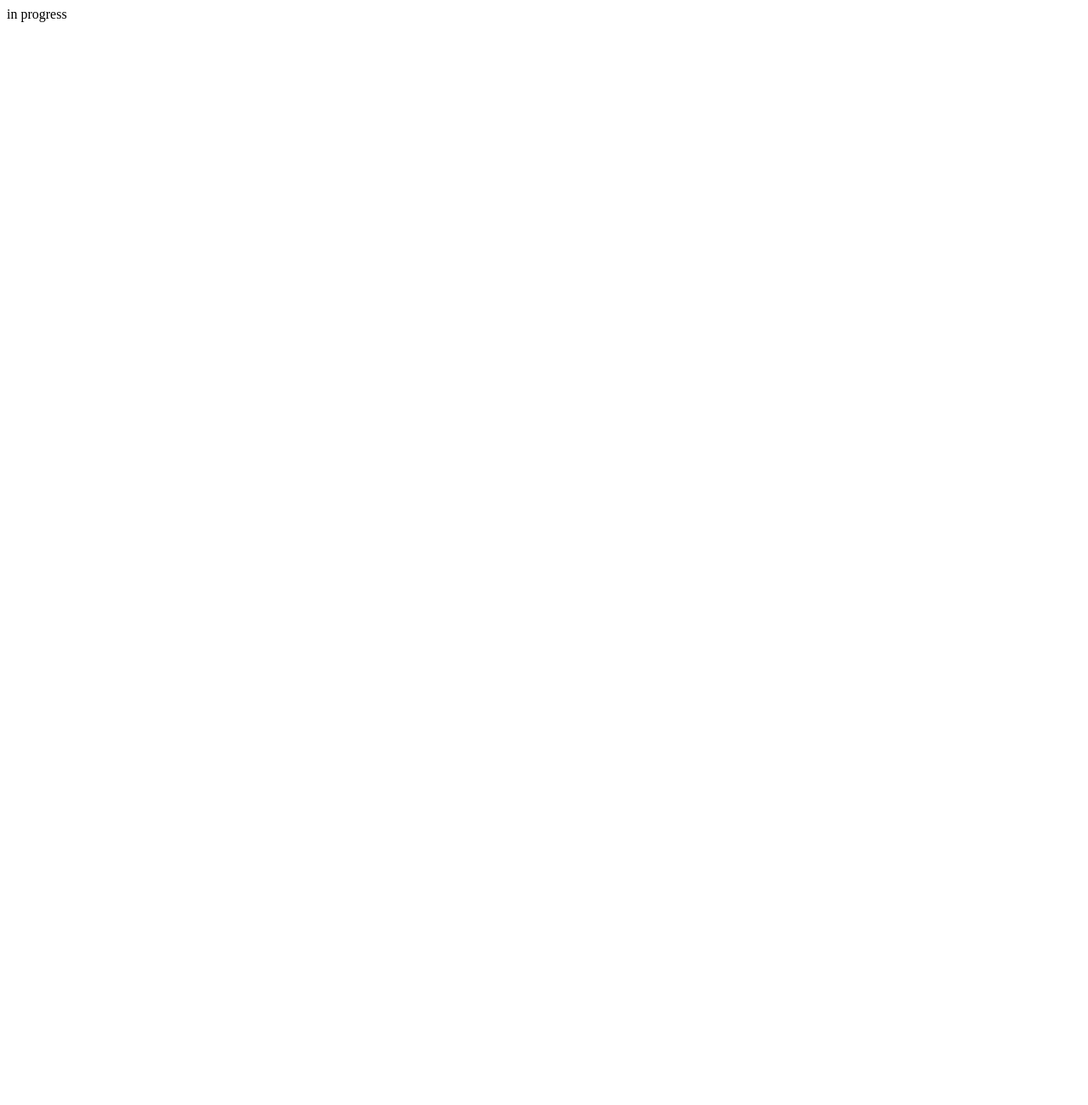
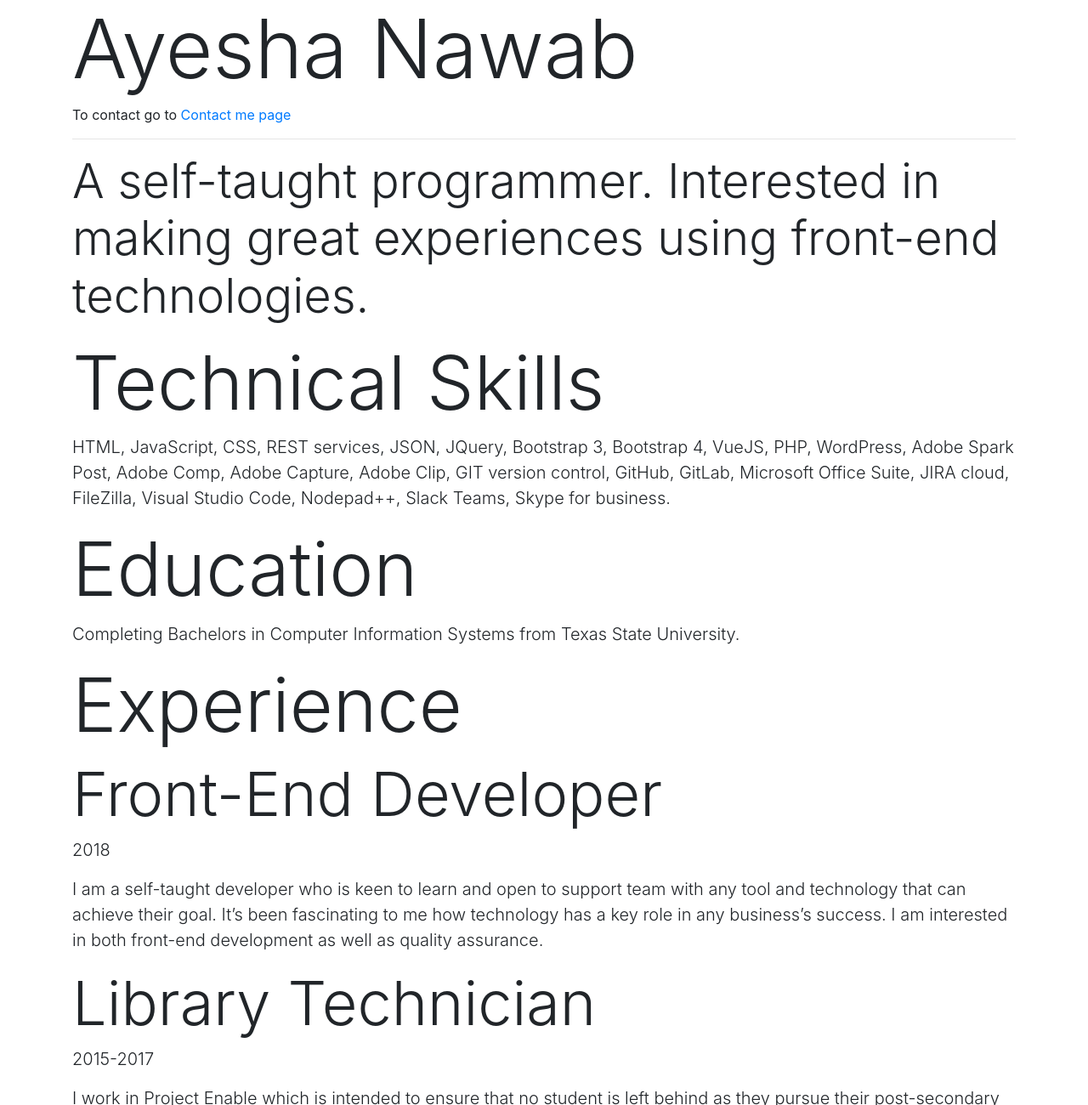
Before and after one commit to ayeshanawab/resume, a plain HTML site: page index.html in a window 1280 px wide. Shown: the top 1300 px of the page at 85% size. Before the commit the page ends 800 px from the top, so only its background shows below. Drawn offline with nearby package versions, Linux system fonts and the light colour scheme.

Commit message:
Update index.html

```diff
--- a/index.html
+++ b/index.html
@@ -1 +1,53 @@
-in progress
+<!doctype html>
+<html lang="en">
+
+<head>
+ <title>Ayesha</title>
+ <!-- Required meta tags -->
+ <meta charset="utf-8">
+ <meta name="viewport" content="width=device-width, initial-scale=1, shrink-to-fit=no">
+
+ <!-- Bootstrap CSS -->
+ <link rel="stylesheet" href="https://stackpath.bootstrapcdn.com/bootstrap/4.1.2/css/bootstrap.min.css" integrity="sha384-Smlep5jCw/wG7hdkwQ/Z5nLIefveQRIY9nfy6xoR1uRYBtpZgI6339F5dgvm/e9B"
+  crossorigin="anonymous">
+</head>
+
+<body class="container">
+ <h1 class="display-1">Ayesha Nawab</h1>
+ <p>To contact go to
+ <a href="/contact">Contact me page</a></p>
+ <hr>
+ <p class="display-4">A self-taught programmer. Interested in making great experiences using front-end technologies.</p>
+ <h2 class="display-2">Technical Skills</h2>
+ <p class="lead">HTML, JavaScript, CSS, REST services, JSON, JQuery, Bootstrap 3, Bootstrap 4, VueJS, PHP, WordPress, Adobe
+  Spark Post, Adobe Comp, Adobe Capture, Adobe Clip, GIT version control, GitHub, GitLab, Microsoft Office Suite, JIRA cloud,
+  FileZilla, Visual Studio Code, Nodepad++, Slack Teams, Skype for business.</p>
+ <h2 class="display-2">Education</h2>
+ <p class="lead">Completing Bachelors in Computer Information Systems from Texas State University.</p>
+ <h2 class="display-2">Experience</h2>
+ <h3 class="display-3">Front-End Developer</h3>
+ <p class="lead">2018</p>
+ <p class="lead">I am a self-taught developer who is keen to learn and open to support team with any tool and technology
+  that can achieve their goal. It’s been fascinating to me how technology has a key role in any business’s success. I am
+  interested in both front-end development as well as quality assurance.</p>
+  <h3 class="display-3">Library Technician</h3>
+  <p class="lead">2015-2017</p>
+  <p class="lead">I work in Project Enable which is intended to ensure that no student is left behind as they pursue their post-secondary education and as they study and research in ACC libraries and also help disable students do their work
+   I participate in it by using the devices -- petting them - and then evaluating them. The results of student’s responses will help Library Services decide which assistive devices, technology and hardware could be considered for college-wide use.
+   Project Enable is consistent with the college's focus on accessibility and universal design and learning and the ACC's Student Success Initiative.  These assistive devices and software can be used to meet the learning needs of all students who rely on adaptive technology to be independent researchers. Project Enable also helps to educate our community about assistive technology and universal design and learning.
+   </p>
+  <h3 class="display-3">J. C. Penney Employee</h3>
+ <p class="lead">2017</p>
+ <h3 class="display-3">Walmart Employee</h3>
+ <p class="lead">2014</p>
+ <!-- Optional JavaScript -->
+ <!-- jQuery first, then Popper.js, then Bootstrap JS -->
+ <!-- <script src="https://code.jquery.com/jquery-3.3.1.slim.min.js" integrity="sha384-q8i/X+965DzO0rT7abK41JStQIAqVgRVzpbzo5smXKp4YfRvH+8abtTE1Pi6jizo"
+  crossorigin="anonymous"></script>
+ <script src="https://cdnjs.cloudflare.com/ajax/libs/popper.js/1.14.3/umd/popper.min.js" integrity="sha384-ZMP7rVo3mIykV+2+9J3UJ46jBk0WLaUAdn689aCwoqbBJiSnjAK/l8WvCWPIPm49"
+  crossorigin="anonymous"></script>
+ <script src="https://stackpath.bootstrapcdn.com/bootstrap/4.1.2/js/bootstrap.min.js" integrity="sha384-o+RDsa0aLu++PJvFqy8fFScvbHFLtbvScb8AjopnFD+iEQ7wo/CG0xlczd+2O/em"
+  crossorigin="anonymous"></script> -->
+</body>
+
+</html>
```
